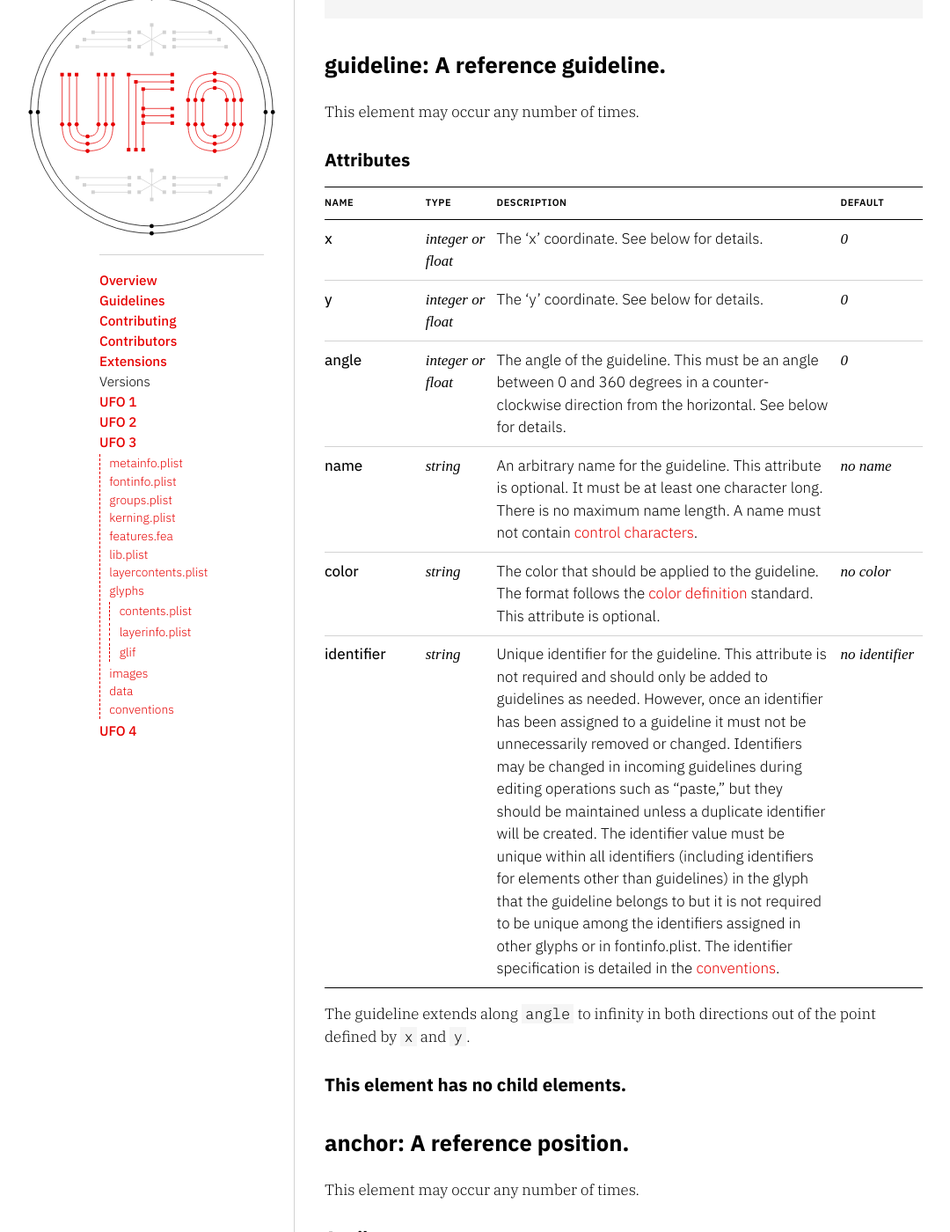
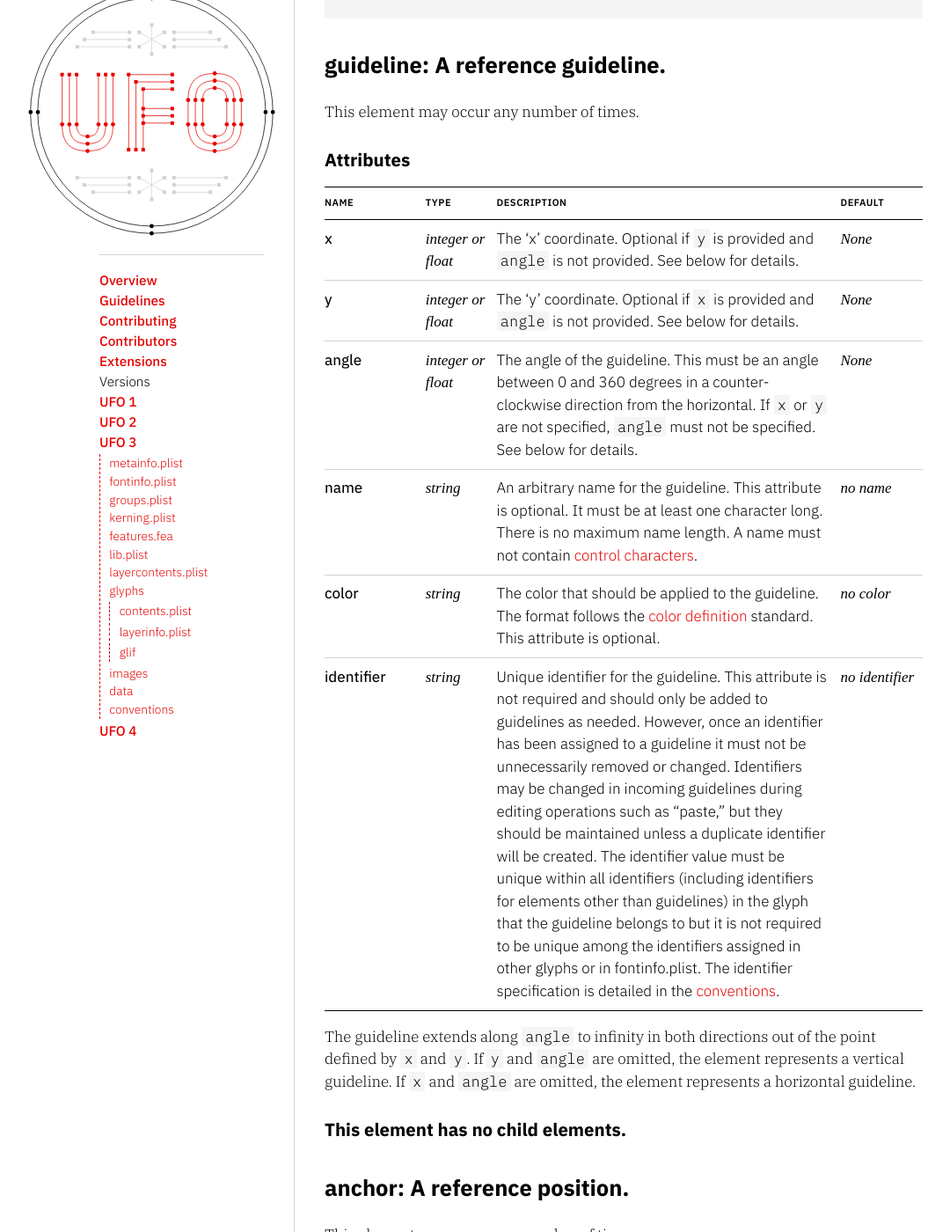
Before and after one commit to unified-font-object/ufo-spec, a Jekyll site: the page built from versions/ufo3/glyphs/glif.md, in a window 1280 px wide and 1400 px high, scrolled down 4572 px. Shown: the whole window at 88% size, without its empty margins (51-1131 px from the left). Built offline with Jekyll 4.4.1, drawn with Linux system fonts in a browser that asks for light colours; some web fonts are replaced.

Commit message:
Reverting PR #134

```diff
--- a/versions/ufo3/glyphs/glif.md
+++ b/versions/ufo3/glyphs/glif.md
@@ -147,14 +147,14 @@
 {: .name-type-description-default}
 | name | type | description | default |
 |--|--|--|--|
-| x | integer or float | The 'x' coordinate. See below for details. | 0 |
-| y | integer or float | The 'y' coordinate. See below for details. | 0 |
-| angle | integer or float | The angle of the guideline. This must be an angle between 0 and 360 degrees in a counter-clockwise direction from the horizontal. See below for details. | 0 |
+| x | integer or float | The 'x' coordinate. Optional if `y` is provided and `angle` is not provided. See below for details. | None |
+| y | integer or float | The 'y' coordinate. Optional if `x` is provided and `angle` is not provided. See below for details. | None |
+| angle | integer or float | The angle of the guideline. This must be an angle between 0 and 360 degrees in a counter-clockwise direction from the horizontal. If `x` or `y` are not specified, `angle` must not be specified. See below for details. | None |
 | name | string | An arbitrary name for the guideline. This attribute is optional. It must be at least one character long. There is no maximum name length. A name must not contain [control characters]. | no name |
 | color | string | The color that should be applied to the guideline. The format follows the [color definition] standard. This attribute is optional. | no color |
 | identifier | string | Unique identifier for the guideline. This attribute is not required and should only be added to guidelines as needed. However, once an identifier has been assigned to a guideline it must not be unnecessarily removed or changed. Identifiers may be changed in incoming guidelines during editing operations such as "paste," but they should be maintained unless a duplicate identifier will be created. The identifier value must be unique within all identifiers (including identifiers for elements other than guidelines) in the glyph that the guideline belongs to but it is not required to be unique among the identifiers assigned in other glyphs or in fontinfo.plist. The identifier specification is detailed in the [conventions]. | no identifier |
 
-The guideline extends along `angle` to infinity in both directions out of the point defined by `x` and `y`.
+The guideline extends along `angle` to infinity in both directions out of the point defined by `x` and `y`. If `y` and `angle` are omitted, the element represents a vertical guideline. If `x` and `angle` are omitted, the element represents a horizontal guideline.
 
 #### This element has no child elements.
 
```
